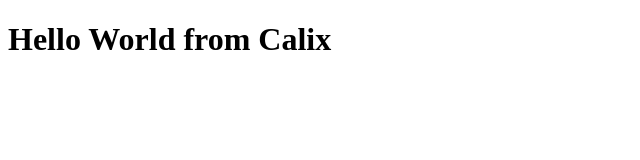
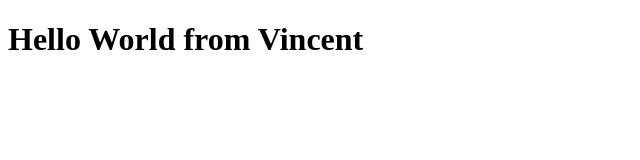
Before and after one commit to ceeeentd/projEcs, a plain HTML site: page index.html in a window 1280 px wide. Shown: the full height of the page, 0-640 px from the left. Drawn offline with Linux system fonts and the light colour scheme.

Commit message:
Test b/g

```diff
--- a/index.html
+++ b/index.html
@@ -4,6 +4,6 @@
     <title>Hello World</title>
 </head>
 <body>
-    <h1>Hello World from Calix</h1>
+    <h1>Hello World from Vincent</h1>
 </body>
 </html>
```
